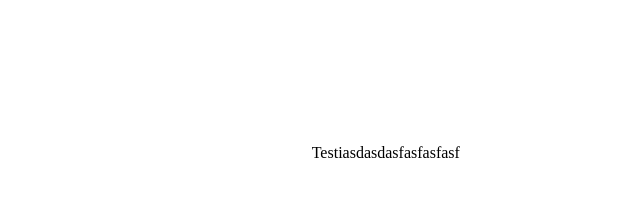
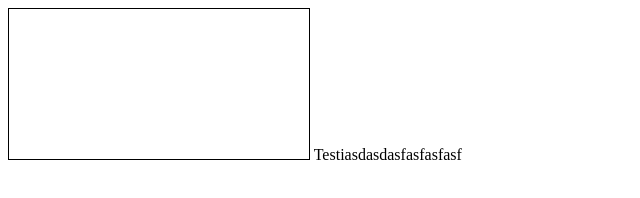
Before and after one commit to DeathWish99/DeathWish99.github.io, a plain HTML site: page index.html in a window 1280 px wide. Shown: the whole page, without its empty margins (0-640 px from the left). Drawn offline with nearby package versions, Linux system fonts and the light colour scheme.

Commit message:
Update index.html

```diff
--- a/index.html
+++ b/index.html
@@ -14,8 +14,7 @@
     <script type="module" src="./src/index.js"></script>
     <title>Document</title>
 </head>
-<canvas id="canvas">
-    <span>TestHOH</span>
+<canvas id="canvas" style="border:1px solid #000000;">
 </canvas>
 <body>
     Testiasdasdasfasfasfasf
```
